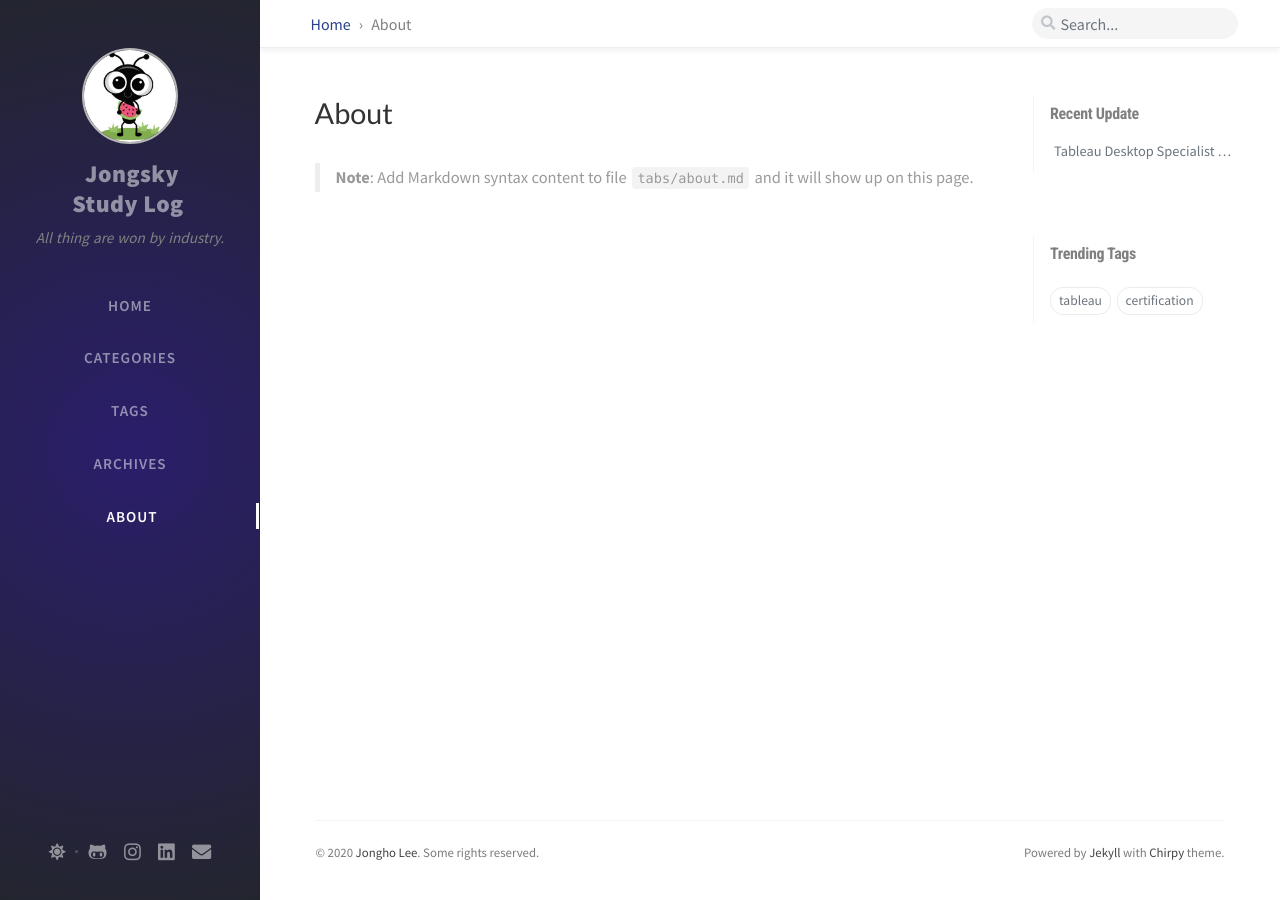
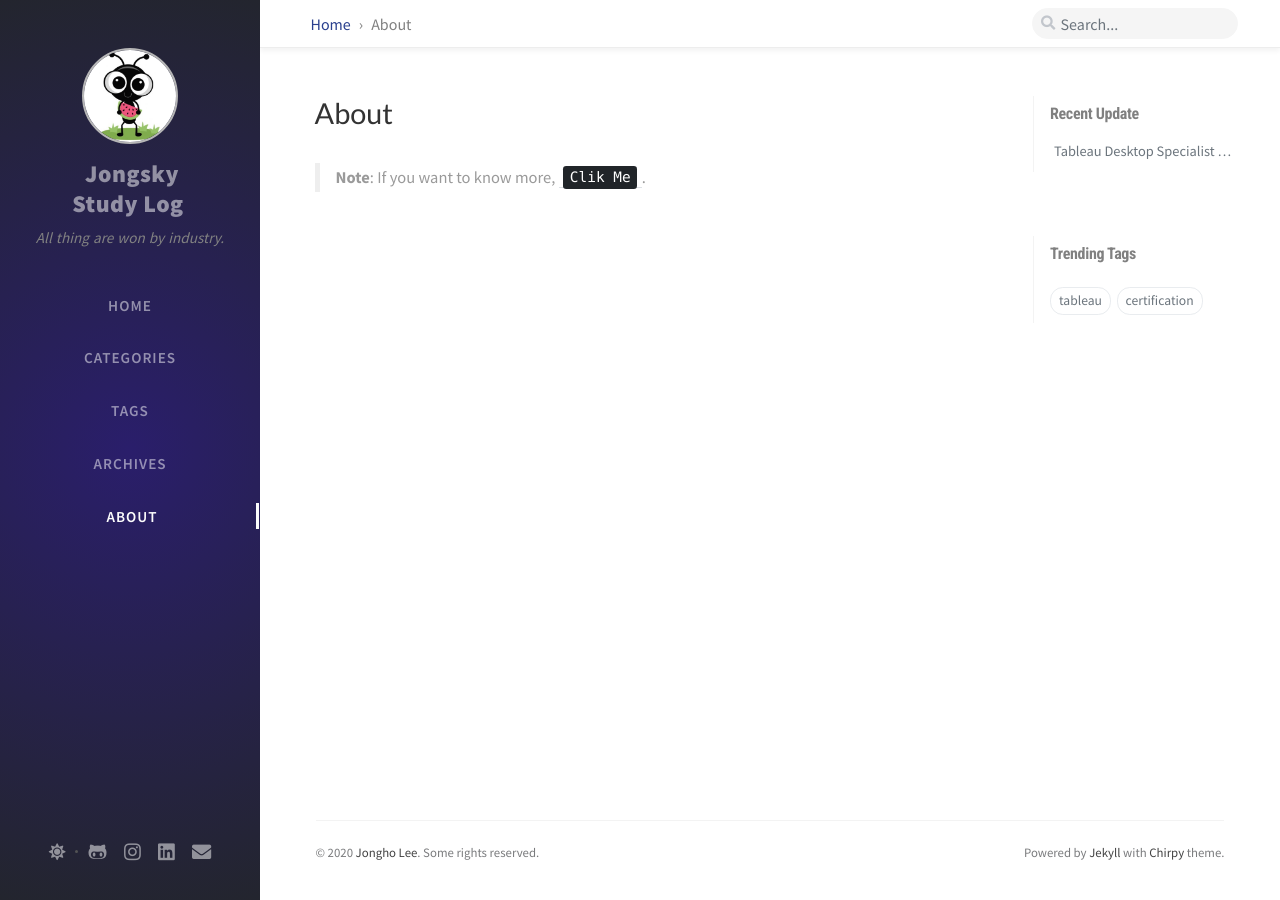
Before and after one commit to epsilon-deltta/Study-Log, a Jekyll site: the page built from tabs/about.md, in a window 1280 px wide. Built offline with Jekyll 4.4.1, drawn with Linux system fonts in a browser that asks for light colours; nearby versions of some CDN libraries; comment, search, counter and statistics services are not loaded.

Commit message:
update about

```diff
--- a/tabs/about.md
+++ b/tabs/about.md
@@ -8,4 +8,4 @@ title: About
 # MIT License
 ---
 
-> **Note**: Add Markdown syntax content to file `tabs/about.md` and it will show up on this page.
+> **Note**: If you want to know more, <a href="http://jongsky.ga/"><kbd>Clik Me</kbd></a>.
```
